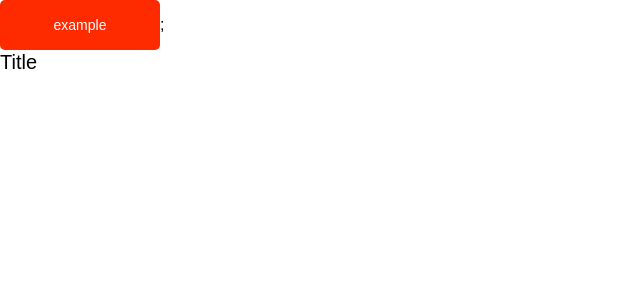
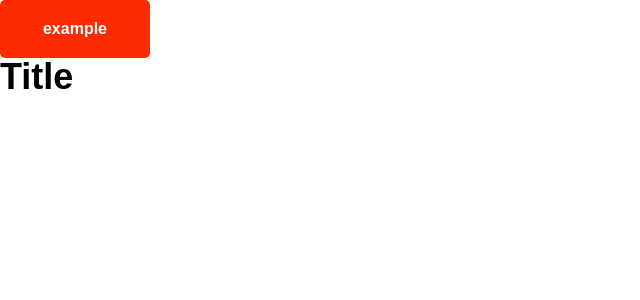
Before and after one commit to PiotrRynio/CodersCamp-LiveChatHackathon2022, a React (Create React App) app in the folder frontend/: page / in a window 1280 px wide. Shown: the top 300 px of the page, without its empty margins (0-640 px from the left). Built offline with nearby package versions, Linux system fonts and the light colour scheme.

Commit message:
refactor(button, typography): update styles

```diff
--- a/frontend/src/components/Button/Button.styled.ts
+++ b/frontend/src/components/Button/Button.styled.ts
@@ -1,22 +1,32 @@
 import styled from 'styled-components';
 
 export const PrimaryButton = styled.button`
-  min-width: 160px;
-  height: 50px;
+  padding: 12px 24px;
+  min-width: 150px;
+  height: 58px;
   color: #fff;
   background-color: #ff2b00;
   outline: none;
   border: none;
   border-radius: 5px;
+  transition: all 0.3s;
+  &:hover {
+    background-color: #e02600;
+  }
 `;
 
 export const SecondaryButton = styled.button`
-  min-width: 160px;
-  height: 50px;
+  padding: 12px 24px;
+  min-width: 150px;
+  height: 58px;
   color: #000;
   background-color: #fff;
   border-radius: 2px solid #ff2b00;
   outline: none;
   border: none;
   border-radius: 5px;
+  transition: all 0.3s;
+  &:hover {
+    background-color: #e02600;
+  }
 `;
--- a/frontend/src/components/Button/Button.tsx
+++ b/frontend/src/components/Button/Button.tsx
@@ -24,5 +24,5 @@ export const Button = ({ text, variant, onClick }: ButtonProps) => {
       </SecondaryButton>
     );
   }
-  return <>{button};</>;
+  return <>{button}</>;
 };
--- a/frontend/src/components/Typography/Typography.styled.tsx
+++ b/frontend/src/components/Typography/Typography.styled.tsx
@@ -1,9 +1,23 @@
 import styled from 'styled-components';
 
+export const Heading1 = styled.h1`
+  font-size: 42px;
+  font-weight: 900;
+  line-height: 44px;
+  margin: 0;
+`;
+
+export const Heading2 = styled.h2`
+  font-size: 38px;
+  font-weight: 900;
+  line-height: 40px;
+  margin: 0;
+`;
+
 export const Heading3 = styled.h3`
-  font-size: 20px;
-  font-weight: 400;
-  line-height: 1.2;
+  font-size: 36px;
+  font-weight: 700;
+  line-height: 38px;
   margin: 0;
 `;
 
@@ -15,7 +29,7 @@ export const Heading4 = styled.h4`
 `;
 
 export const Body1 = styled.p`
-  font-size: 14px;
+  font-size: 22px;
   font-weight: 400;
   line-height: 1.5;
   margin: 0;
@@ -25,5 +39,7 @@ export const Button = styled.p`
   font-size: 14px;
   font-weight: 400;
   line-height: 1.5;
+  font-size: 16px;
+  font-weight: 700;
   margin: 0;
 `;
```
